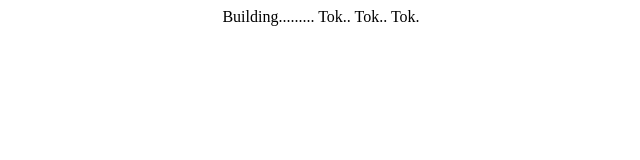
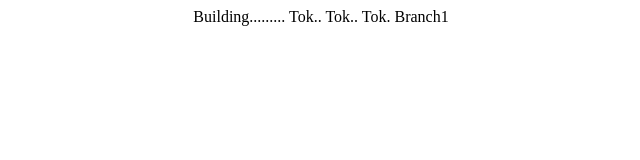
Before and after one commit to Ediliu13/ediliu13.github.io, a plain HTML site: page index.html in a window 1280 px wide. Shown: the whole page, without its empty margins (319-959 px from the left). Drawn offline with Linux system fonts and the light colour scheme.

Commit message:
add text

```diff
--- a/index.html
+++ b/index.html
@@ -5,7 +5,7 @@
 </head>
 
 <body>
-	<center>Building......... Tok.. Tok.. Tok.</center>
+	<center>Building......... Tok.. Tok.. Tok. Branch1</center>
 </body>
 
 </html>
```
